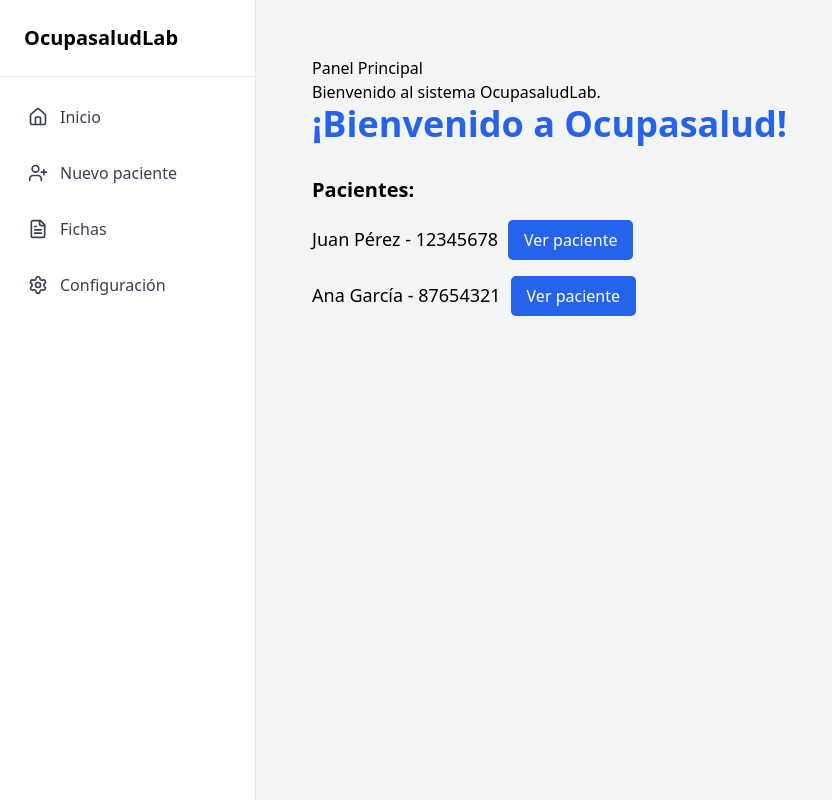
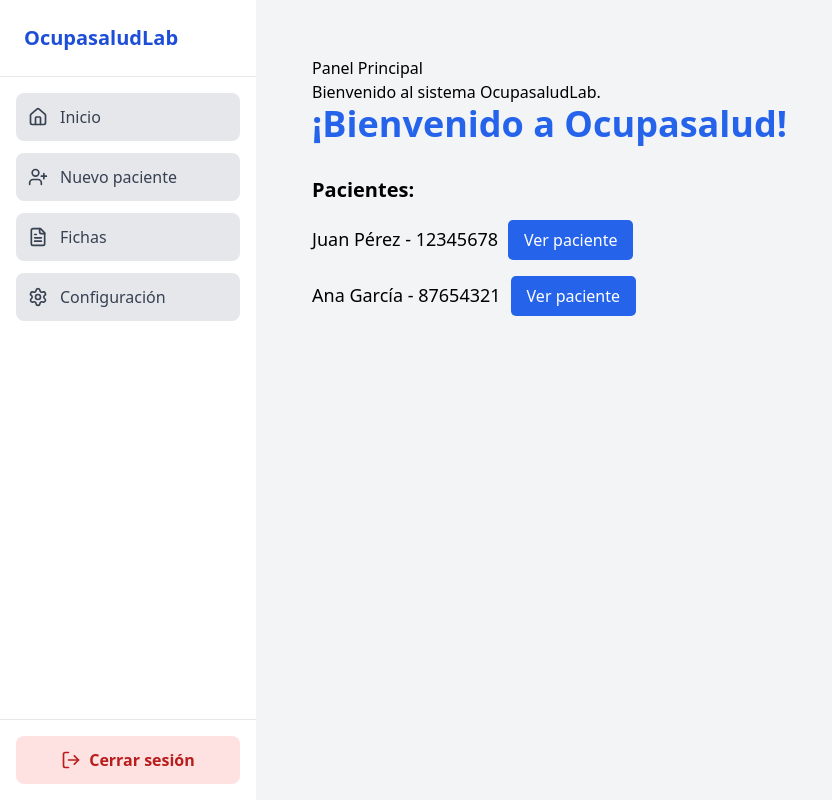
Before and after one commit to Kevpromax33/OcupasaludLabBackend, a React (Create React App) app in the folder ocupasaludlab-frontend/: page /dashboard in a window 1280 px wide. Shown: the whole page, without its empty margins (0-832 px from the left). Built offline with nearby package versions, Linux system fonts and the light colour scheme; sample sign-in values are in the browser's storage.

Commit message:
feat: sidebar con botones grises e iconos + logout por inactividad

```diff
--- a/ocupasaludlab-frontend/src/components/Sidebar.js
+++ b/ocupasaludlab-frontend/src/components/Sidebar.js
@@ -1,36 +1,51 @@
 import React from "react";
-import { NavLink } from "react-router-dom";
-import { Home, UserPlus, FileText, Settings } from "lucide-react";
+import { NavLink, useNavigate } from "react-router-dom";
+import { Home, UserPlus, FileText, Settings, LogOut } from "lucide-react";
 
 const Sidebar = () => {
-  const linkStyle = ({ isActive }) =>
-    `flex items-center gap-3 p-3 rounded-lg transition-all font-medium ${
-      isActive
-        ? "bg-blue-600 text-white shadow"
-        : "text-gray-700 hover:bg-blue-100"
-    }`;
+  const navigate = useNavigate();
+
+  const handleLogout = () => {
+    localStorage.removeItem("access");
+    localStorage.removeItem("refresh");
+    navigate("/login");
+  };
+
+  const linkStyle =
+    "flex items-center gap-3 p-3 rounded-lg bg-gray-200 text-gray-700 hover:bg-gray-300 transition font-medium";
 
   return (
-    <aside className="w-64 bg-white shadow-lg border-r h-full">
-      <div className="p-6 font-bold text-xl border-b">OcupasaludLab</div>
-      <nav className="flex flex-col p-4 space-y-2">
-        <NavLink to="/" className={linkStyle}>
-          <Home size={20} />
-          Inicio
+    <aside className="w-64 bg-white shadow-md flex flex-col justify-between">
+      <div>
+        <div className="p-6 font-bold text-xl border-b text-blue-700">
+          OcupasaludLab
+        </div>
+        <nav className="flex flex-col p-4 space-y-3">
+          <NavLink to="/dashboard" className={linkStyle}>
+            <Home size={20} /> Inicio
           </NavLink>
           <NavLink to="/nuevo-paciente" className={linkStyle}>
-          <UserPlus size={20} />
-          Nuevo paciente
+            <UserPlus size={20} /> Nuevo paciente
           </NavLink>
           <NavLink to="/fichas" className={linkStyle}>
-          <FileText size={20} />
-          Fichas
+            <FileText size={20} /> Fichas
           </NavLink>
           <NavLink to="/configuracion" className={linkStyle}>
-          <Settings size={20} />
-          Configuración
+            <Settings size={20} /> Configuración
           </NavLink>
         </nav>
+      </div>
+
+      {/* Botón cerrar sesión */}
+      <div className="p-4 border-t">
+        <button
+          onClick={handleLogout}
+          className="w-full flex items-center justify-center gap-2 bg-red-100 text-red-700 hover:bg-red-200 p-3 rounded-lg transition font-semibold"
+        >
+          <LogOut size={20} />
+          Cerrar sesión
+        </button>
+      </div>
     </aside>
   );
 };
```
Lines whose indentation alone changed are shown as unchanged.
